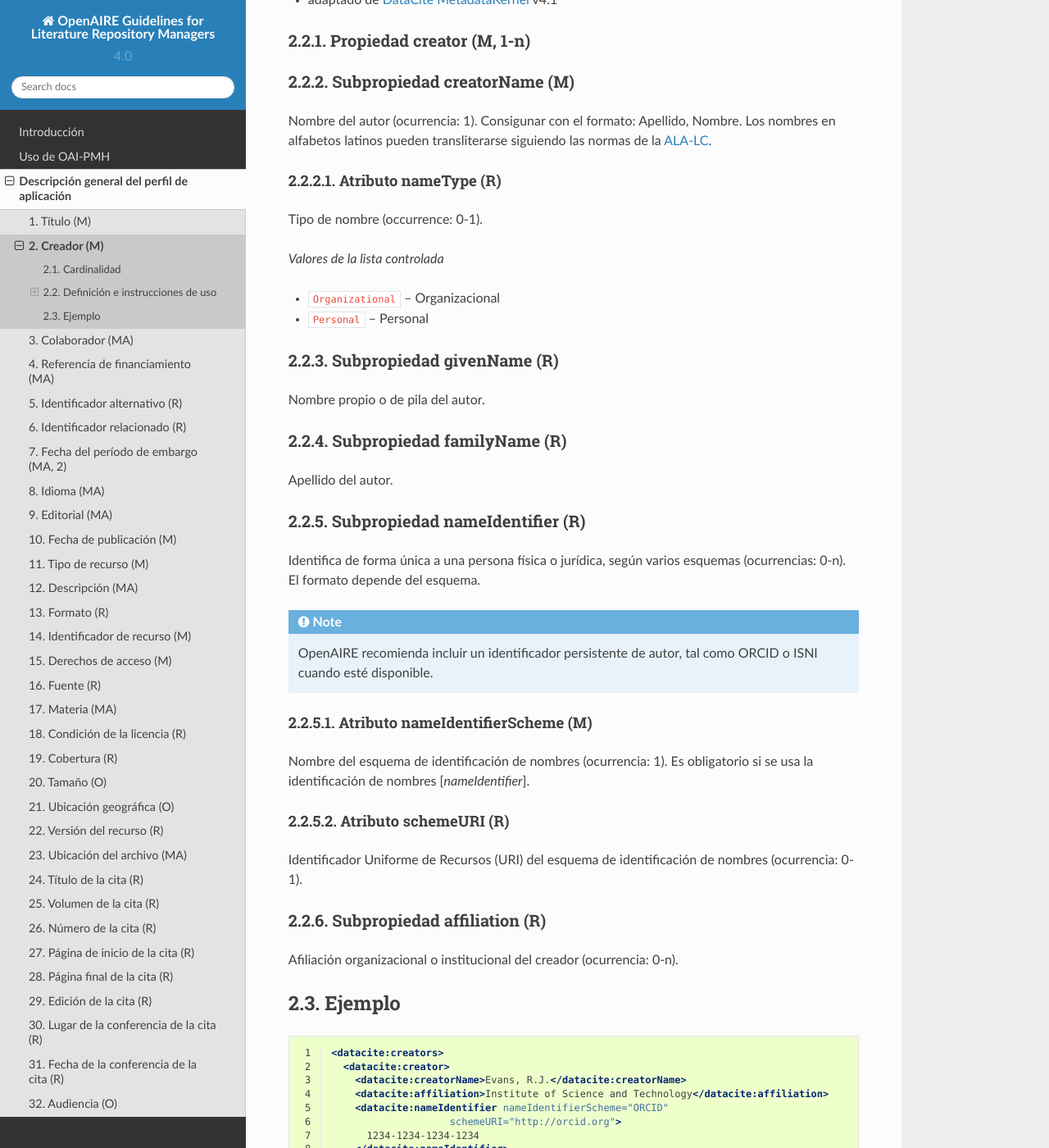
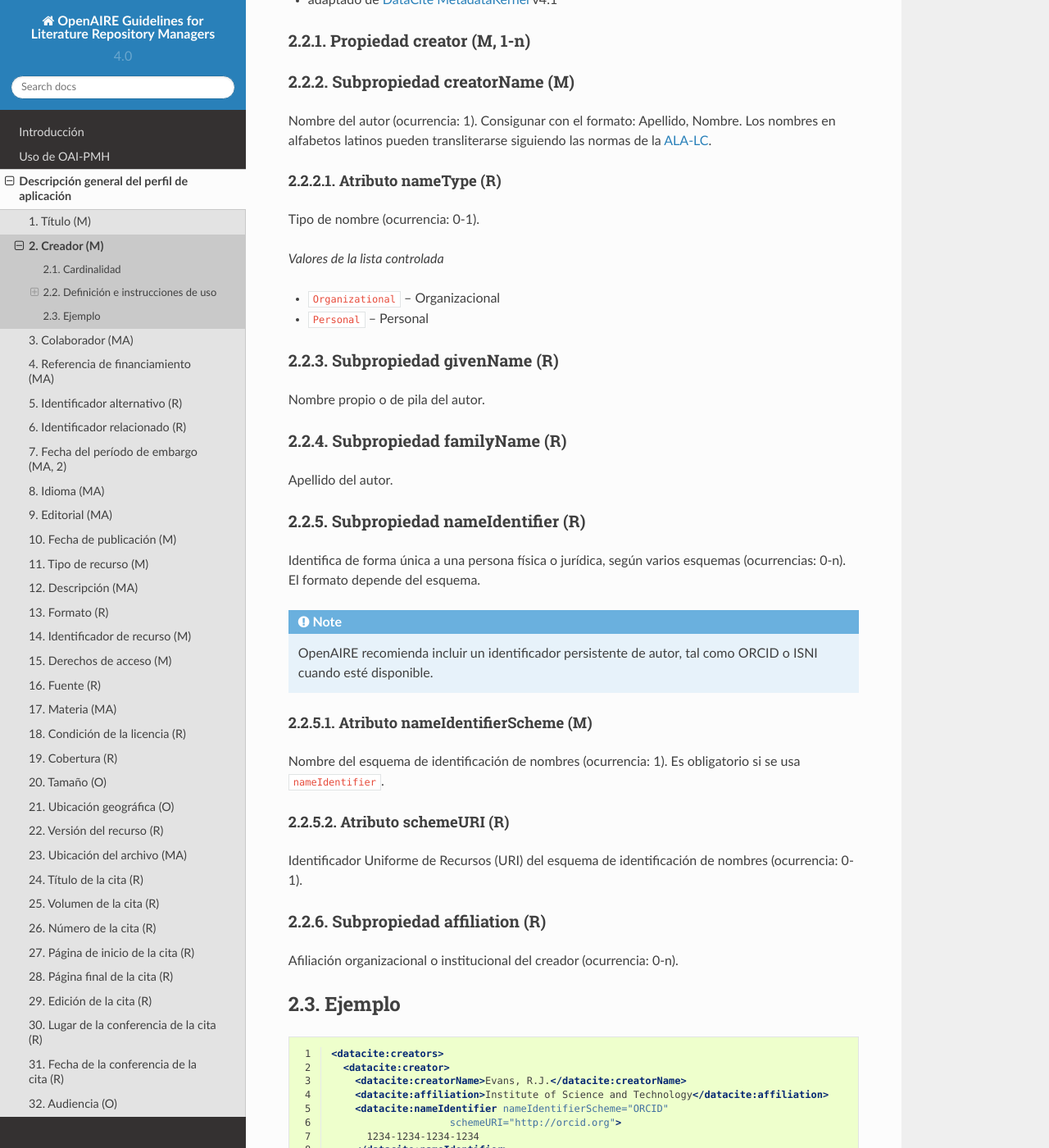
Before and after one commit to memoemg/openAIRE4, a Sphinx documentation site: the page built from docs/field_creator.rst, in a window 1280 px wide and 1400 px high, scrolled down 669 px. Shown: the whole window at 82% size. Built offline with Sphinx 7.4.7 and the Read the Docs theme 2.0.0, drawn with Linux system fonts in a browser that asks for light colours; a script that is not in the unit is left out.

Commit message:
Update field_creator.rst

```diff
--- a/docs/field_creator.rst
+++ b/docs/field_creator.rst
@@ -43,7 +43,7 @@
 Atributo nameType (R)
 *********************
 
-Tipo de nombre (occurrence: 0-1).
+Tipo de nombre (ocurrencia: 0-1).
 
 .. include:: vocabularies/nametype.rst
 
@@ -77,7 +77,7 @@
 Atributo nameIdentifierScheme (M)
 *********************************
 
-Nombre del esquema de identificación de nombres (ocurrencia: 1). Es obligatorio si se usa la identificación de nombres [*nameIdentifier*].
+Nombre del esquema de identificación de nombres (ocurrencia: 1). Es obligatorio si se usa ``nameIdentifier``.
 
 .. _dci:creator_nameIdentifier_schemeURI:
 
```
